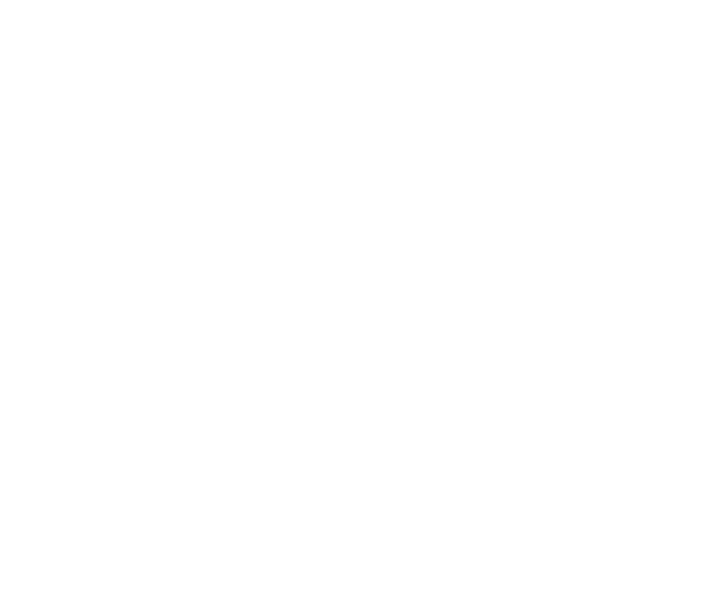
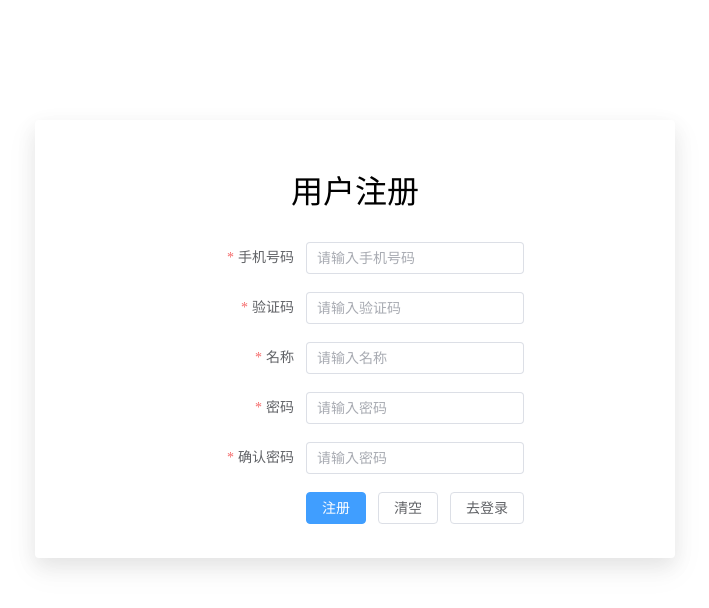
Before and after one commit to 572639940/WhiteboardService, a Vue app in the folder web/: page /registered in a window 1280 px wide. Before the commit this address had no page. Shown: the top 608 px of the page, without its empty margins (285-994 px from the left). Built offline with nearby package versions, Linux system fonts and the light colour scheme.

Commit message:
登录注册页面

```diff
--- /dev/null
+++ b/web/src/views/login.vue
@@ -0,0 +1,92 @@
+<template>
+
+    <div class="el-dialog" >
+        <!--标题-->
+        <el-row class="row-bg" justify="space-evenly">
+            <span class="titleUser">用户登录</span>
+        </el-row>
+
+        <el-row class="row-bg" justify="space-evenly">
+            <el-form ref="ruleFormRef" :model="userItem" :rules="rules" label-width="120px" class="demo-ruleForm" status-icon>
+
+                <el-form-item label="手机号码" prop="phone">
+                    <el-input v-model="userItem.phone"  placeholder="请输入手机号码"/>
+                </el-form-item>
+
+                <el-form-item label="密码" prop="password">
+                    <el-input v-model="userItem.passWord" type="password" autocomplete="off" placeholder="请输入密码"/>
+                </el-form-item>
+
+
+                <el-form-item>
+                    <el-button type="primary" @click="onSubmit">登录</el-button>
+                    <el-button @click="clearFrom">清空</el-button>
+                    <el-button @click="sendRegistered">去注册</el-button>
+                </el-form-item>
+            </el-form>
+        </el-row>
+
+    </div>
+
+</template>
+
+<script>
+    import { reactive, ref } from 'vue'
+
+    const size = ref('default')
+    const labelPosition = ref('top')
+
+    export default {
+        name: "App1", //定义组件名，默认是不包含扩展名的文件名
+        // 定义数据
+        data() {
+            return {
+                userItem:{
+                    passWord:null,
+                    confirmPassWord:null
+                },
+                rules: {
+                    phone: [
+                        { required: true, message: '请输入手机号码' },
+                        { min: 11, max: 11, message: '长度必须为 11', trigger: 'blur' }
+                    ],
+                    password: [
+                        { required: true, message: '请输入密码', trigger: 'blur' },
+                        { min: 8, max: 16, message: '长度在 8 到 16 个字符', trigger: 'blur' }
+                    ],
+                }
+            };
+        },
+        methods:{
+            //表单提交
+            onSubmit(){
+                alert("123456");
+            },
+            //清空表单
+            clearFrom(){
+                this.userItem = {}
+            },
+            //去注册
+            sendRegistered(){
+                this.$router.push("/registered")
+            }
+        },
+
+    };
+</script>
+
+
+<style>
+    .el-radio-group {
+        margin-right: 12px;
+    }
+    .el-dialog .el-dialog__body {
+        flex: 1;
+        overflow: auto;
+    }
+    .titleUser{
+        padding-top: 30px;
+        padding-bottom: 30px;
+        font-size: 32px
+    }
+</style>
--- /dev/null
+++ b/web/src/views/registered.vue
@@ -0,0 +1,111 @@
+<template>
+
+    <div class="el-dialog" >
+        <!--标题-->
+        <el-row class="row-bg" justify="space-evenly">
+            <span class="titleUser">用户注册</span>
+        </el-row>
+
+        <el-row class="row-bg" justify="space-evenly">
+            <el-form ref="ruleFormRef" :model="userItem" :rules="rules" label-width="120px" class="demo-ruleForm" status-icon>
+
+                <el-form-item label="手机号码" prop="phone">
+                    <el-input v-model="userItem.phone"  placeholder="请输入手机号码"/>
+                </el-form-item>
+
+                <el-form-item label="验证码" prop="code">
+                    <el-input v-model="userItem.code"  placeholder="请输入验证码"/>
+                </el-form-item>
+
+                <el-form-item label="名称" prop="nickName">
+                    <el-input v-model="userItem.nickName"  placeholder="请输入名称"/>
+                </el-form-item>
+
+                <el-form-item label="密码" prop="password">
+                    <el-input v-model="userItem.passWord" type="password" autocomplete="off" placeholder="请输入密码"/>
+                </el-form-item>
+
+                <el-form-item label="确认密码" prop="password">
+                    <el-input v-model="userItem.confirmPassWord" type="password" autocomplete="off"  placeholder="请输入密码"/>
+                </el-form-item>
+
+                <el-form-item>
+                    <el-button type="primary" @click="onSubmit">注册</el-button>
+                    <el-button @click="clearFrom">清空</el-button>
+                    <el-button @click="sendLogin">去登录</el-button>
+                </el-form-item>
+            </el-form>
+        </el-row>
+
+    </div>
+
+</template>
+
+<script>
+    import { reactive, ref } from 'vue'
+
+    const size = ref('default')
+    const labelPosition = ref('top')
+
+    export default {
+        name: "App1", //定义组件名，默认是不包含扩展名的文件名
+        // 定义数据
+        data() {
+            return {
+                userItem:{
+                    passWord:null,
+                    confirmPassWord:null
+                },
+                rules: {
+                    phone: [
+                        { required: true, message: '请输入手机号码' },
+                        { min: 11, max: 11, message: '长度必须为 11', trigger: 'blur' }
+                    ],
+                    code: [
+                        { required: true, message: '请输入验证码' },
+                        { min: 6, max: 6, message: '长度在 6', trigger: 'blur' }
+                    ],
+                    nickName: [
+                        { required: true, message: '请输入名称', trigger: 'blur' },
+                        { min: 3, max: 5, message: '长度在 3 到 5 个字符', trigger: 'blur' }
+                    ],
+                    password: [
+                        { required: true, message: '请输入密码', trigger: 'blur' },
+                        { min: 8, max: 16, message: '长度在 8 到 16 个字符', trigger: 'blur' }
+                    ],
+                }
+            };
+        },
+        methods:{
+            //表单提交
+            onSubmit(){
+                alert("123456");
+            },
+            //清空表单
+            clearFrom(){
+                this.userItem = {}
+            },
+            //去登录
+            sendLogin(){
+                this.$router.push("/login")
+            }
+        },
+
+    };
+</script>
+
+
+<style>
+    .el-radio-group {
+        margin-right: 12px;
+    }
+    .el-dialog .el-dialog__body {
+        flex: 1;
+        overflow: auto;
+    }
+    .titleUser{
+        padding-top: 30px;
+        padding-bottom: 30px;
+        font-size: 32px
+    }
+</style>
```
Also changed, not shown: web/src/routes/index.js (+8 -0 lines).
